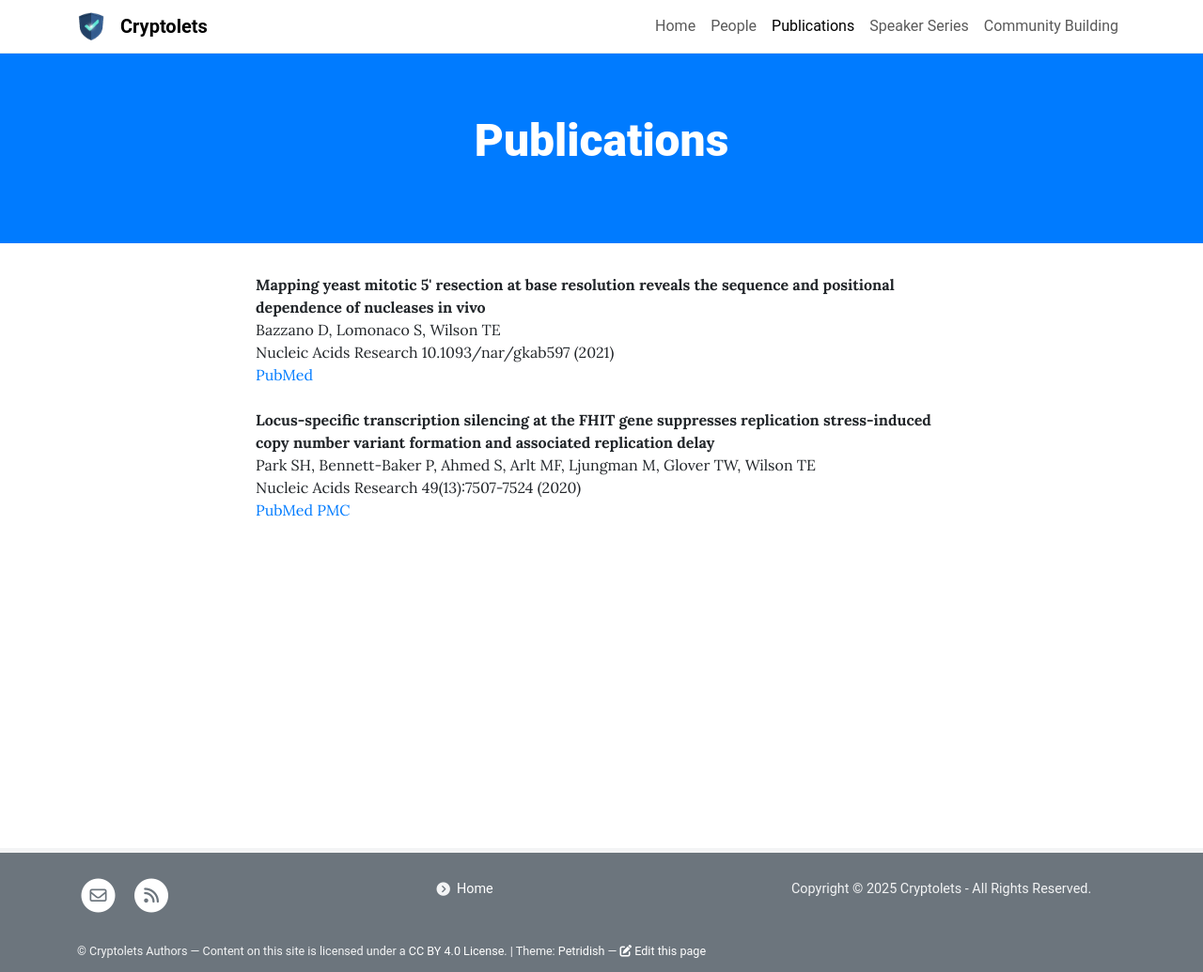
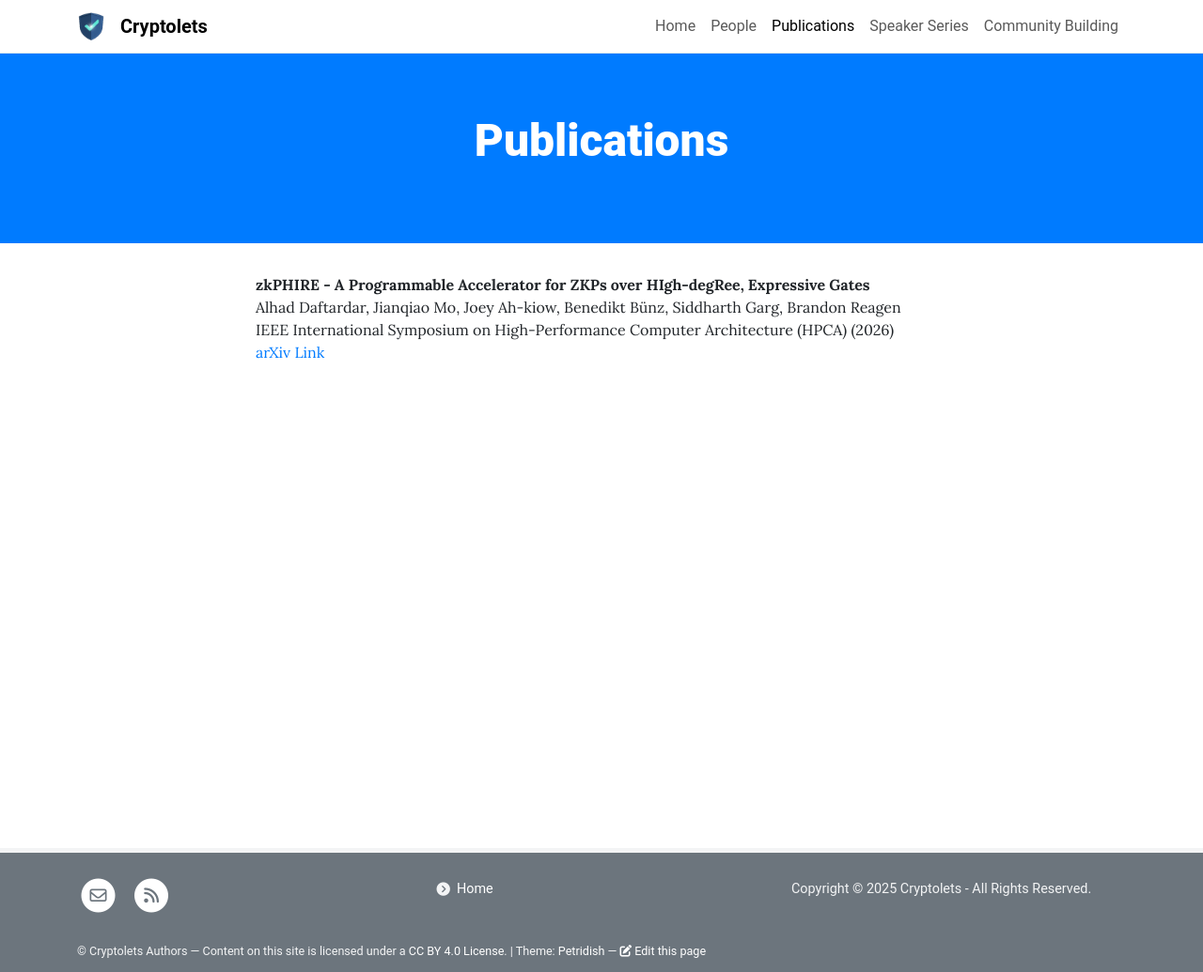
Before and after one commit to cryptolets/cryptolets.github.io, a Jekyll site: the page built from pages/publications.md, in a window 1280 px wide. Shown: the whole page at 94% size. Built offline with Jekyll 4.4.1, drawn with Linux system fonts in a browser that asks for light colours.

Commit message:
add a paper

```diff
--- a/_data/publications.yml
+++ b/_data/publications.yml
@@ -27,41 +27,23 @@
 #   badges:
 #     - TYPE=ID # e.g. person=John_Doe, project=project1 (no spaces)
 
-- id: bazzano_2021
-  date:  2021-09-21
-  pmid:  34263309
-  pmcid: null
+- id: zkphire_2026
+  date:  2026-01-31
+  doi:  null
+  arxiv: 2508.16738
   authors:
-    - Bazzano D
-    - Lomonaco S
-    - Wilson TE
-  title:    Mapping yeast mitotic 5' resection at base resolution reveals the sequence and positional dependence of nucleases in vivo
-  journal:  Nucleic Acids Research
-  citation: 10.1093/nar/gkab597
-  year:     2021
-  url: null
-  abstract: adflkajd aflsdjf adslfkj asdlfkjas fdlkajsdf sdafjsldfkjas dlfkjasd flksdjf asdlfkjsad flkdjsa fsadklfjas adflkajd aflsdjf adslfkj asdlfkjas fdlkajsdf sdafjsldfkjas dlfkjasd flksdjf asdlfkjsad flkdjsa fsadklfjasadflkajd aflsdjf adslfkj asdlfkjas fdlkajsdf sdafjsldfkjas dlfkjasd flksdjf asdlfkjsad flkdjsa fsadklfjasadflkajd aflsdjf adslfkj asdlfkjas fdlkajsdf sdafjsldfkjas dlfkjasd flksdjf asdlfkjsad flkdjsa fsadklfjasadflkajd aflsdjf adslfkj asdlfkjas fdlkajsdf sdafjsldfkjas dlfkjasd flksdjf asdlfkjsad flkdjsa fsadklfjasadflkajd aflsdjf adslfkj asdlfkjas fdlkajsdf sdafjsldfkjas dlfkjasd flksdjf asdlfkjsad flkdjsa fsadklfjas
-  badges:
-    - person=Dominic_Bazzano
-    - resource=cell_protocol
-
-- id: park_2020
-  date:  2020-07-15
-  pmid:  34181717
-  pmcid: PMC8287918
-  authors:
-    - Park SH
-    - Bennett-Baker P
-    - Ahmed S
-    - Arlt MF
-    - Ljungman M
-    - Glover TW
-    - Wilson TE
-  title:    Locus-specific transcription silencing at the FHIT gene suppresses replication stress-induced copy number variant formation and associated replication delay
-  journal:  Nucleic Acids Research
-  citation: 49(13):7507-7524
-  year:     2020
-  url: null
-  badges:
-    - funding=My_R01
-    - project=project1
+    - Alhad Daftardar
+    - Jianqiao Mo
+    - Joey Ah-kiow
+    - Benedikt Bünz
+    - Siddharth Garg
+    - Brandon Reagen
+  title:    zkPHIRE - A Programmable Accelerator for ZKPs over HIgh-degRee, Expressive Gates
+  journal:  IEEE International Symposium on High-Performance Computer Architecture (HPCA)
+  # citation: 10.1093/nar/gkab597
+  year:     2026
+  url: https://arxiv.org/abs/2508.16738
+  abstract: zkPHIRE
+  # badges:
+  #   - person=Dominic_Bazzano
+  #   - resource=cell_protocol
--- a/_layouts/publications.html
+++ b/_layouts/publications.html
@@ -25,17 +25,17 @@ description: Publications list driven by _data/publications.yml.
           <span>({{ publication.year }})</span>
         {% endif %}
       </div>
-      {% if publication.pmid or publication.pmcid or publication.url %}
+      {% if publication.doi or publication.arxiv or publication.url %}
         <div>
-          {% if publication.pmid %}
-            <a href="https://pubmed.ncbi.nlm.nih.gov/{{ publication.pmid }}/" target="_blank" rel="noopener">PubMed</a>
-          {% endif %}
-          {% if publication.pmcid %}
-            <a href="https://www.ncbi.nlm.nih.gov/pmc/articles/{{ publication.pmcid }}/" target="_blank" rel="noopener">PMC</a>
-          {% endif %}
-          {% if publication.url %}
-            <a href="{{ publication.url }}" target="_blank" rel="noopener">Link</a>
-          {% endif %}
+        {% if publication.doi %}
+          <a href="https://doi.org/{{ publication.doi }}" target="_blank" rel="noopener">DOI</a>
+        {% endif %}
+        {% if publication.arxiv %}
+          <a href="https://arxiv.org/abs/{{ publication.arxiv }}" target="_blank" rel="noopener">arXiv</a>
+        {% endif %}
+        {% if publication.url %}
+          <a href="{{ publication.url }}" target="_blank" rel="noopener">Link</a>
+        {% endif %}
         </div>
       {% endif %}
     </div>
```
